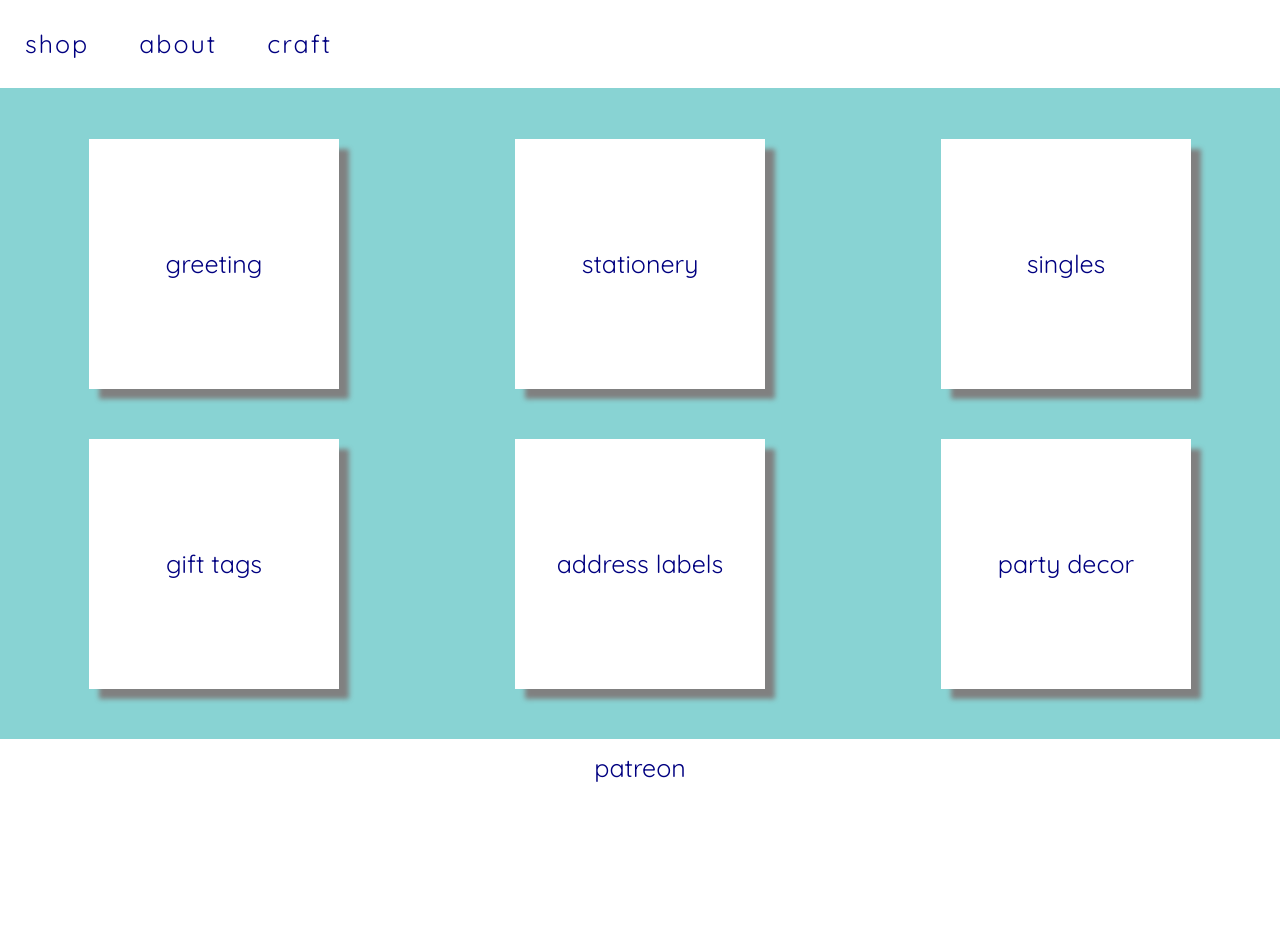
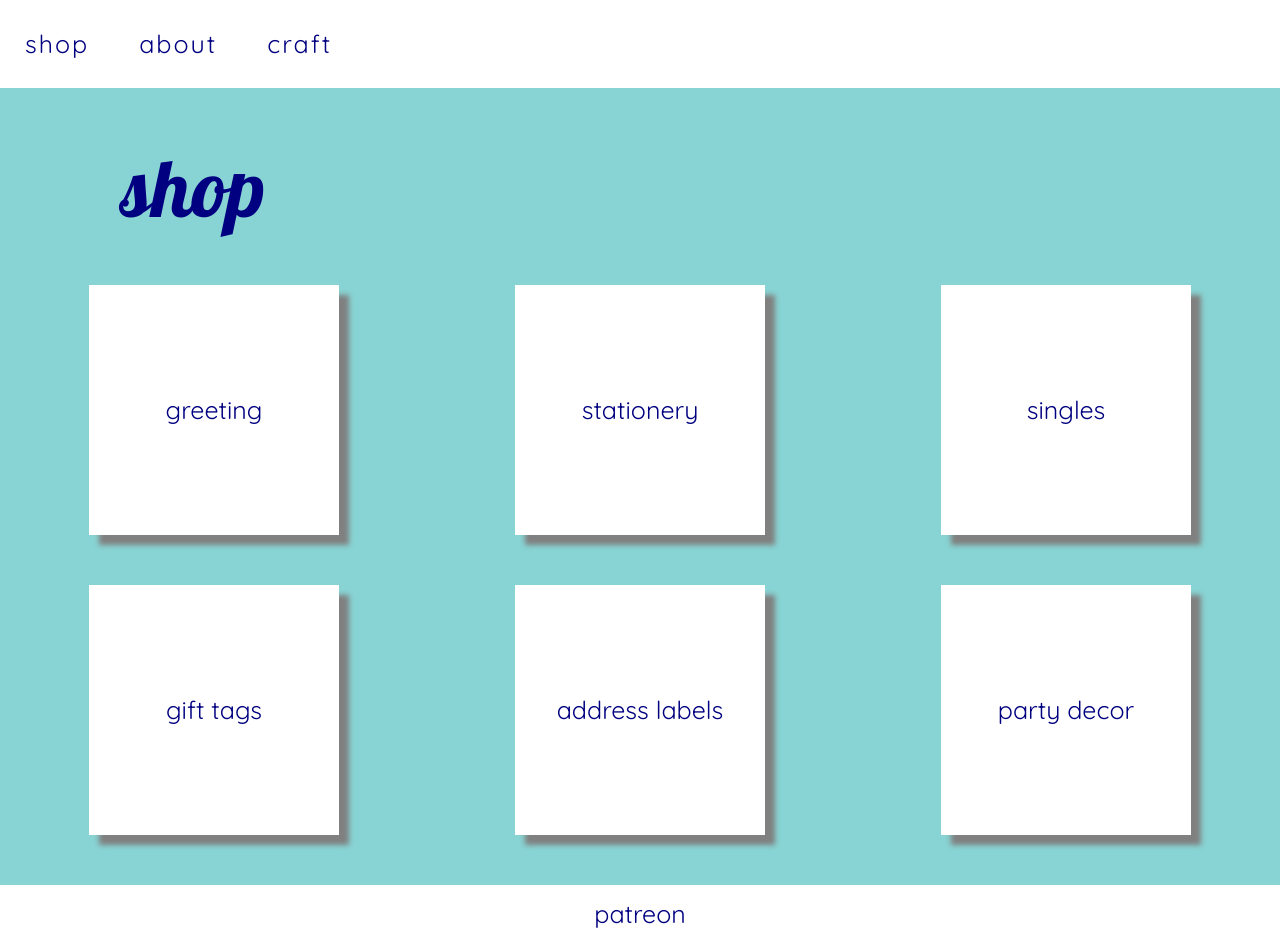
Before and after one commit to victoriarainc/ecommerce, a React app: page /shop in a window 1280 px wide. Before the commit the page ends 800 px from the top, so only its background shows below. Built offline with nearby package versions, Linux system fonts and the light colour scheme.

Commit message:
added header to shop page

```diff
--- a/src/components/Shop.js
+++ b/src/components/Shop.js
@@ -34,6 +34,7 @@ export default class Shop extends Component {
 
     return (
       <div className="shop">
+        <header className="shopHeader">Shop</header>
         {category_links}
       </div>
     );
--- a/src/styles/App.css
+++ b/src/styles/App.css
@@ -69,6 +69,13 @@ img {
 }
 
 /*----- shop ------*/
+
+.shopHeader {
+  width: 100%;
+  padding: 2% 5%;
+  font-family: 'Lobster', cursive;
+  font-size: 80px;
+}
 
 .link {
   width: 10em;
```
